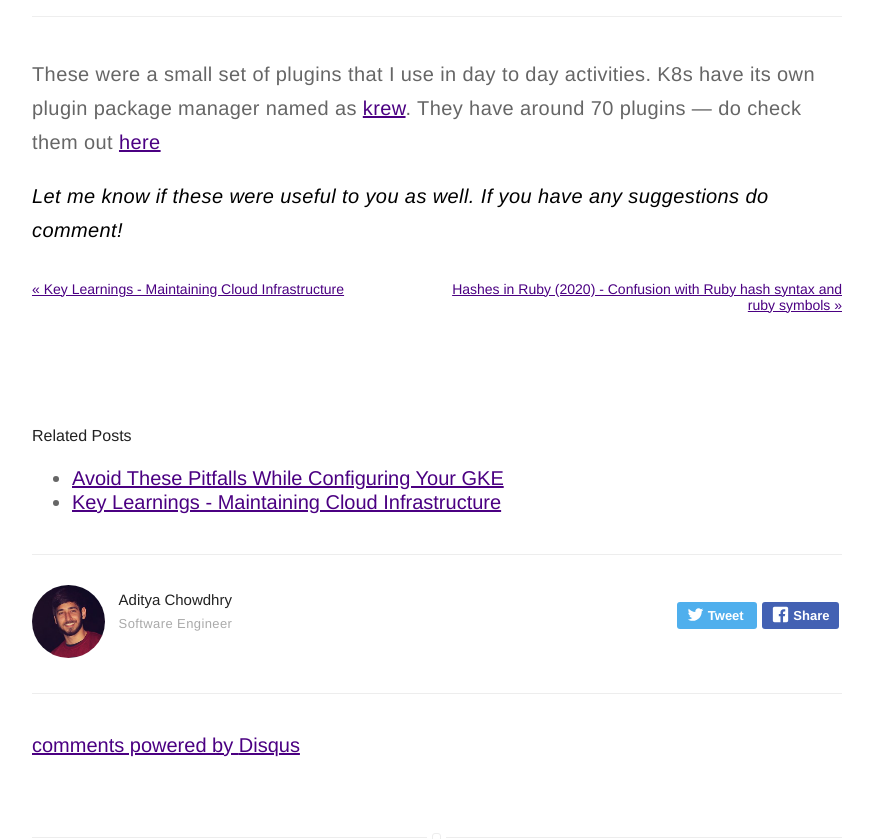
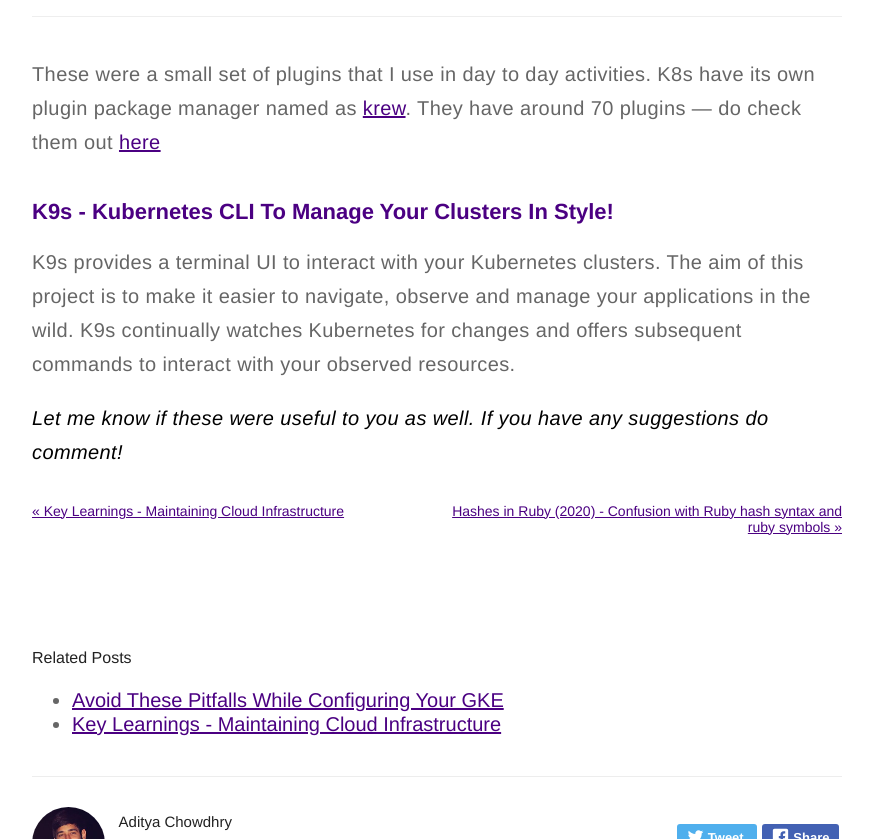
Before and after one commit to Aditya-Chowdhry/Aditya-Chowdhry.github.io, a Jekyll site: the page built from _posts/2020-04-02-kubectl-hacks.markdown, in a window 1280 px wide and 900 px high, scrolled down 4102 px, cut to the strip 61-900 px from the top of the window. Shown: the whole strip, without its empty margins (203-1076 px from the left). Built offline with Jekyll 4.4.1, drawn with Linux system fonts in a browser that asks for light colours; comment, search, counter and statistics services are not loaded; some of the changed text lies outside the part shown.

Commit message:
Added k9s to kubectl hacks

```diff
--- a/_posts/2020-04-02-kubectl-hacks.markdown
+++ b/_posts/2020-04-02-kubectl-hacks.markdown
@@ -97,4 +97,8 @@
 
 These were a small set of plugins that I use in day to day activities. K8s have its own plugin package manager named as [krew](https://github.com/kubernetes-sigs/krew). They have around 70 plugins — do check them out [here](https://github.com/kubernetes-sigs/krew-index/blob/master/plugins.md)
 
+
+## [K9s - Kubernetes CLI To Manage Your Clusters In Style!](https://github.com/derailed/k9s)
+K9s provides a terminal UI to interact with your Kubernetes clusters. The aim of this project is to make it easier to navigate, observe and manage your applications in the wild. K9s continually watches Kubernetes for changes and offers subsequent commands to interact with your observed resources.
+
 ***Let me know if these were useful to you as well. If you have any suggestions do comment!***
```
Also changed, not shown: other parts of _posts/2020-04-02-kubectl-hacks.markdown (+1 -1 lines), 7 other files.
